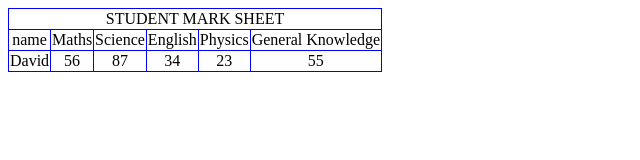
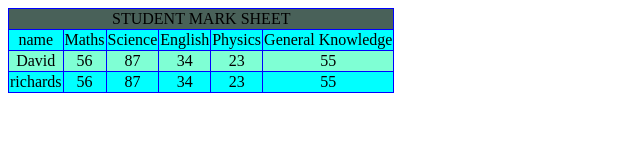
Before and after one commit to akashkhot12/Restart, a plain HTML site: page HTML 5/table/chal1.html in a window 1280 px wide. Shown: the whole page, without its empty margins (0-640 px from the left). Drawn offline with Linux system fonts and the light colour scheme.

Commit message:
3rd challenge complete

```diff
--- a/HTML 5/table/chal1.html
+++ b/HTML 5/table/chal1.html
@@ -16,9 +16,9 @@
     <body>
         <table style="text-align: center;">
             <tr>
-                <td colspan="6">STUDENT MARK SHEET</td>
+                <td style="background-color: rgb(73, 97, 89);" colspan="6">STUDENT MARK SHEET</td>
             </tr>
-            <tr>
+            <tr style="background-color: aqua;">
                 <td>name</td>
                 <td>Maths</td>
                 <td>Science</td>
@@ -26,8 +26,16 @@
                 <td>Physics</td>
                 <td>General Knowledge</td>
             </tr>
-            <tr>
+            <tr style="background-color: aquamarine;">
                 <td>David</td>
+                <td>56</td>
+                <td>87</td>
+                <td>34</td>
+                <td>23</td>
+                <td>55</td>
+            </tr>
+            <tr style="background-color: aqua;">
+                <td>richards</td>
                 <td>56</td>
                 <td>87</td>
                 <td>34</td>
```
